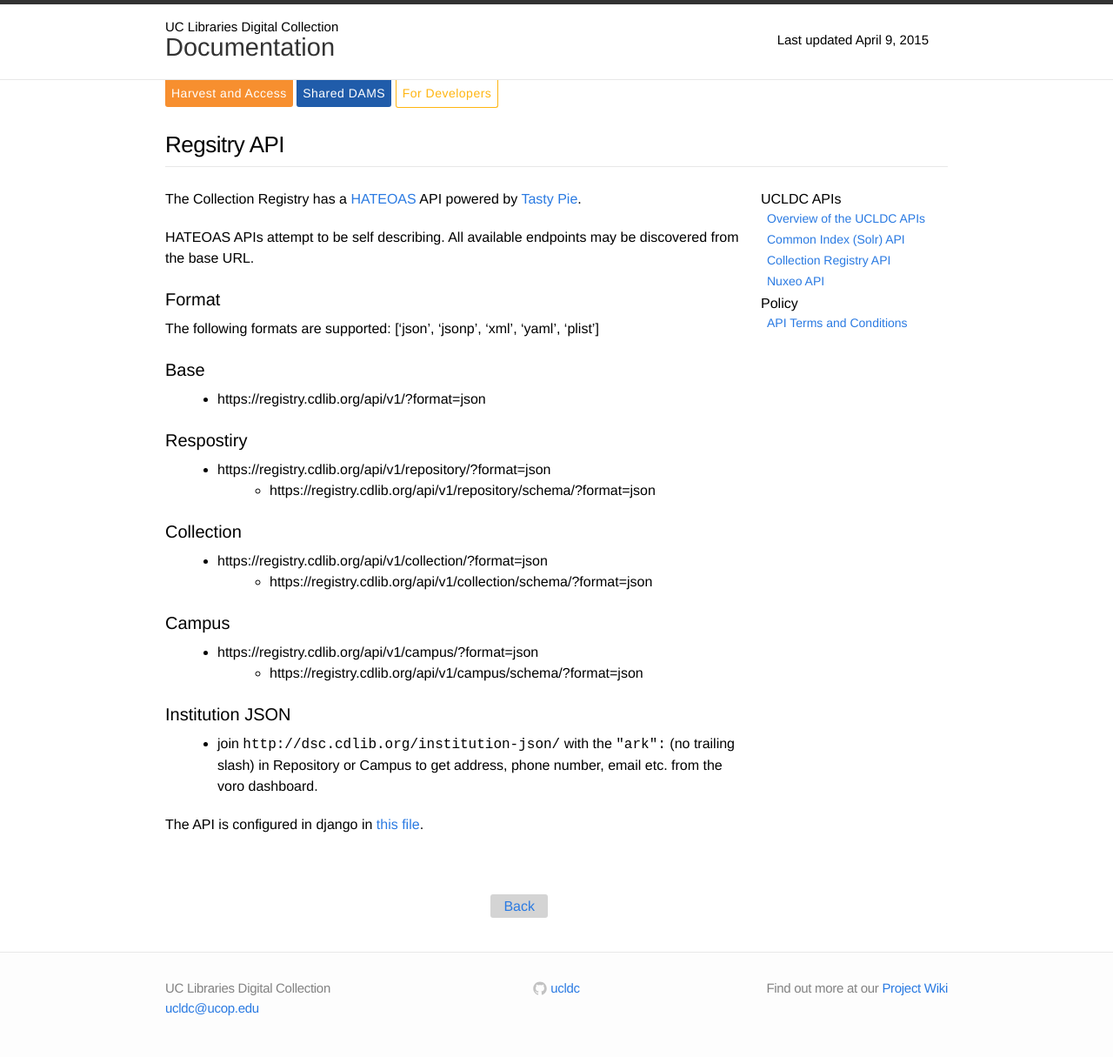
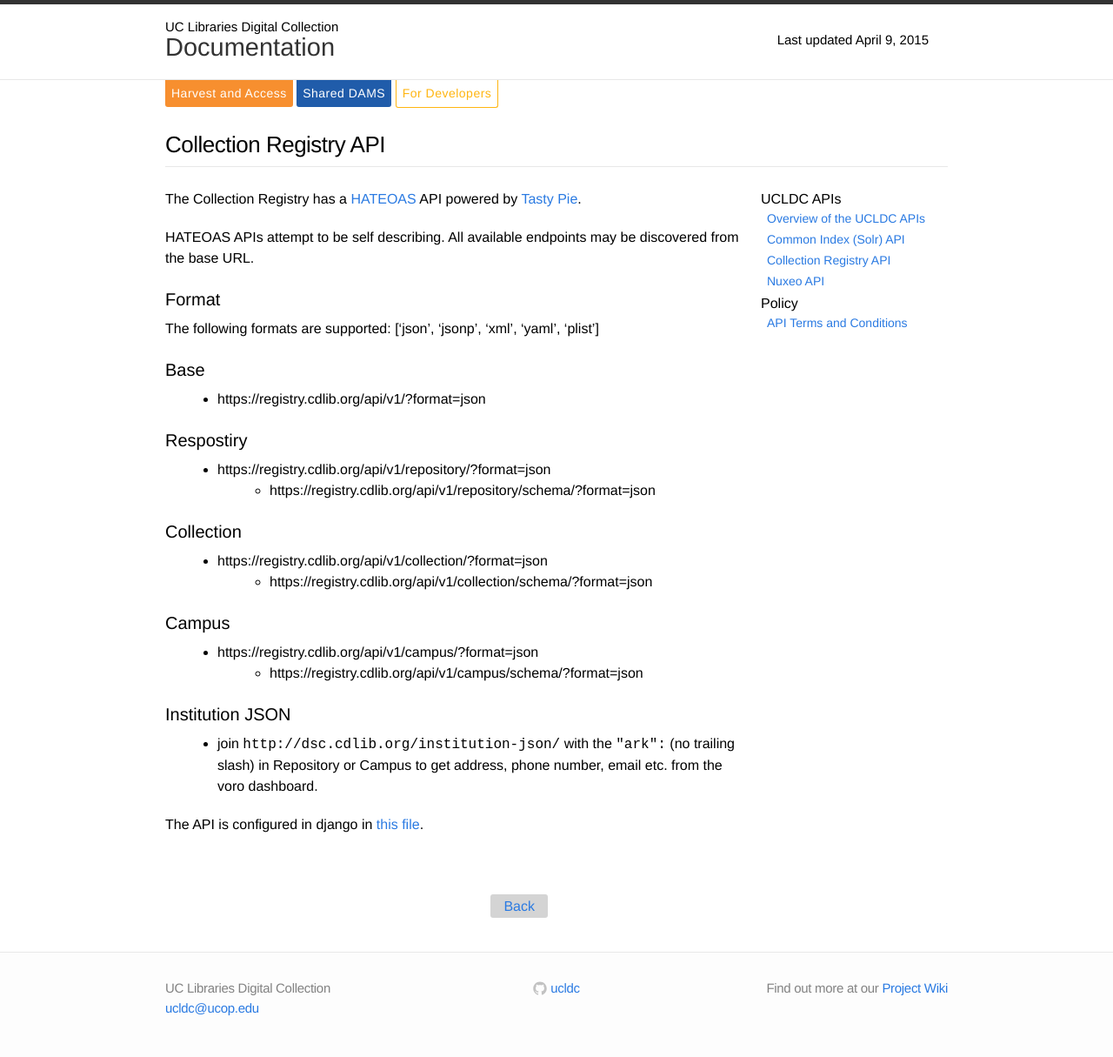
Before and after one commit to ucldc/ucldc-docs, a Jekyll site: the page built from docs/technical-docs/registry-api.md, in a window 1280 px wide. Shown: the whole page at 87% size. Built offline with Jekyll 4.4.1, drawn with Linux system fonts in a browser that asks for light colours; nearby versions of some CDN libraries.

Commit message:
Update registry-api.md

```diff
--- a/docs/technical-docs/registry-api.md
+++ b/docs/technical-docs/registry-api.md
@@ -1,6 +1,6 @@
 ---
 layout: technical-doc
-title: Regsitry API
+title: Collection Registry API
 prev_section: technical-docs/index/
 permalink: /docs/technical-docs/registry-api/
 breadcrumbs: Registry API
```
